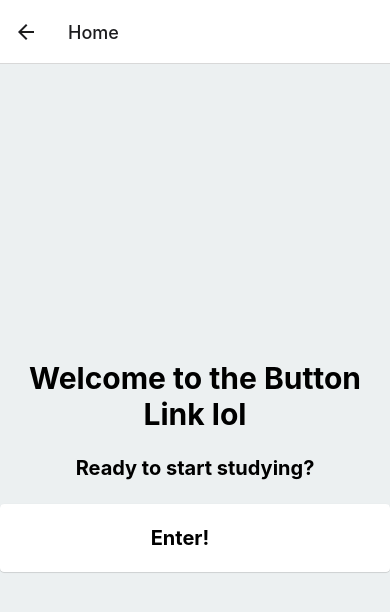
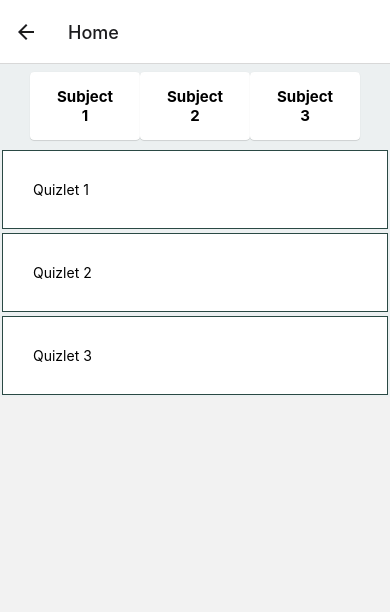
Before and after one commit to otpidusmatar/Class-King-App, a React Native app: screen /Home in a window 390 px wide. Shown: the top 612 px of the page. Built offline with nearby package versions, Linux system fonts and the light colour scheme.

Commit message:
Added Subject Tabs and Test Scroll Panel

```diff
--- a/Home.jsx
+++ b/Home.jsx
@@ -1,27 +1,78 @@
-import { Text, Pressable, SafeAreaView, StyleSheet, View } from 'react-native';
+import { Component } from 'react';
+import { Text, Pressable, SafeAreaView, StyleSheet, View, ScrollView } from 'react-native';
 import { Card } from 'react-native-paper';
+
+class Subject1Scroll extends Component {
+  state = {
+      names: [
+         {'name': 'Quizlet 1', 'id': 1},
+         {'name': 'Quizlet 2', 'id': 2},
+         {'name': 'Quizlet 3', 'id': 3},
+      ]
+   }
+   render() {
+      return (
+         <View>
+            <ScrollView>
+               {
+                  this.state.names.map((item, index) => (
+                     <View key = {item.id} style = {styles.item}>
+                        <Text>{item.name}</Text>
+                     </View>
+                  ))
+               }
+            </ScrollView>
+         </View>
+      )
+   }
+   }
 
 export default function Launch() {
   return (
     <SafeAreaView style={styles.container}>
-      <Text style={styles.paragraph}>Welcome to the Button Link lol</Text>
-      <Text style={styles.subheading}>Ready to start studying?</Text>
+      <View style={styles.buttonBarContainer}>
       <Card>
         <View style={styles.buttonContainer}>
           <Pressable
-            style={styles.button}
-            onPress={() => alert('You pressed a button.')}>
-            <Text style={styles.buttonLabel}>Enter!</Text>
+              style={styles.button}
+              onPress={() => alert('Hi')}>
+              <Text style={styles.buttonLabel}>Subject 1</Text>
+            </Pressable>
+          </View>
+      </Card>
+      <Card>
+        <View style={styles.buttonContainer}>
+          <Pressable
+              style={styles.button}
+              onPress={() => alert('bye')}>
+              <Text style={styles.buttonLabel}>Subject 2</Text>
           </Pressable>
         </View>
       </Card>
+      <Card>
+        <View style={styles.buttonContainer}>
+          <Pressable
+              style={styles.button}
+              onPress={() => alert('bye')}>
+              <Text style={styles.buttonLabel}>Subject 3</Text>
+          </Pressable>
+        </View>
+      </Card>
+      </View>
+      <Subject1Scroll />
     </SafeAreaView>
   )
 }
 
 const styles = StyleSheet.create({
   container: {
-    flex: 1,
+    flexDirection: 'column',
+    justifyContent: 'center',
+    backgroundColor: '#ecf0f1',
+    padding: 8,
+  },
+  buttonBarContainer: {
+    flexDirection: 'row',
     justifyContent: 'center',
     backgroundColor: '#ecf0f1',
     padding: 8,
@@ -40,7 +91,7 @@
     textAlign: 'center',
   },
   buttonContainer: {
-    width: 320,
+    width: 70,
     height: 68,
     marginHorizontal: 20,
     alignItems: 'center',
@@ -49,15 +100,26 @@
   },
   button: {
     borderRadius: 10,
-    width: '100%',
-    height: '100%',
+    width: '25%',
+    height: '10%',
     alignItems: 'center',
     justifyContent: 'center',
     flexDirection: 'row',
   },
   buttonLabel: {
-    fontSize: 20,
+    fontSize: 15,
     fontWeight: 'bold',
     textAlign: 'center',
+    position: 'absolute',
   },
+  item: {
+      flexDirection: 'row',
+      justifyContent: 'space-between',
+      alignItems: 'center',
+      padding: 30,
+      margin: 2,
+      borderColor: '#2a4944',
+      borderWidth: 1,
+      backgroundColor: 'white',
+   },
 });
```
